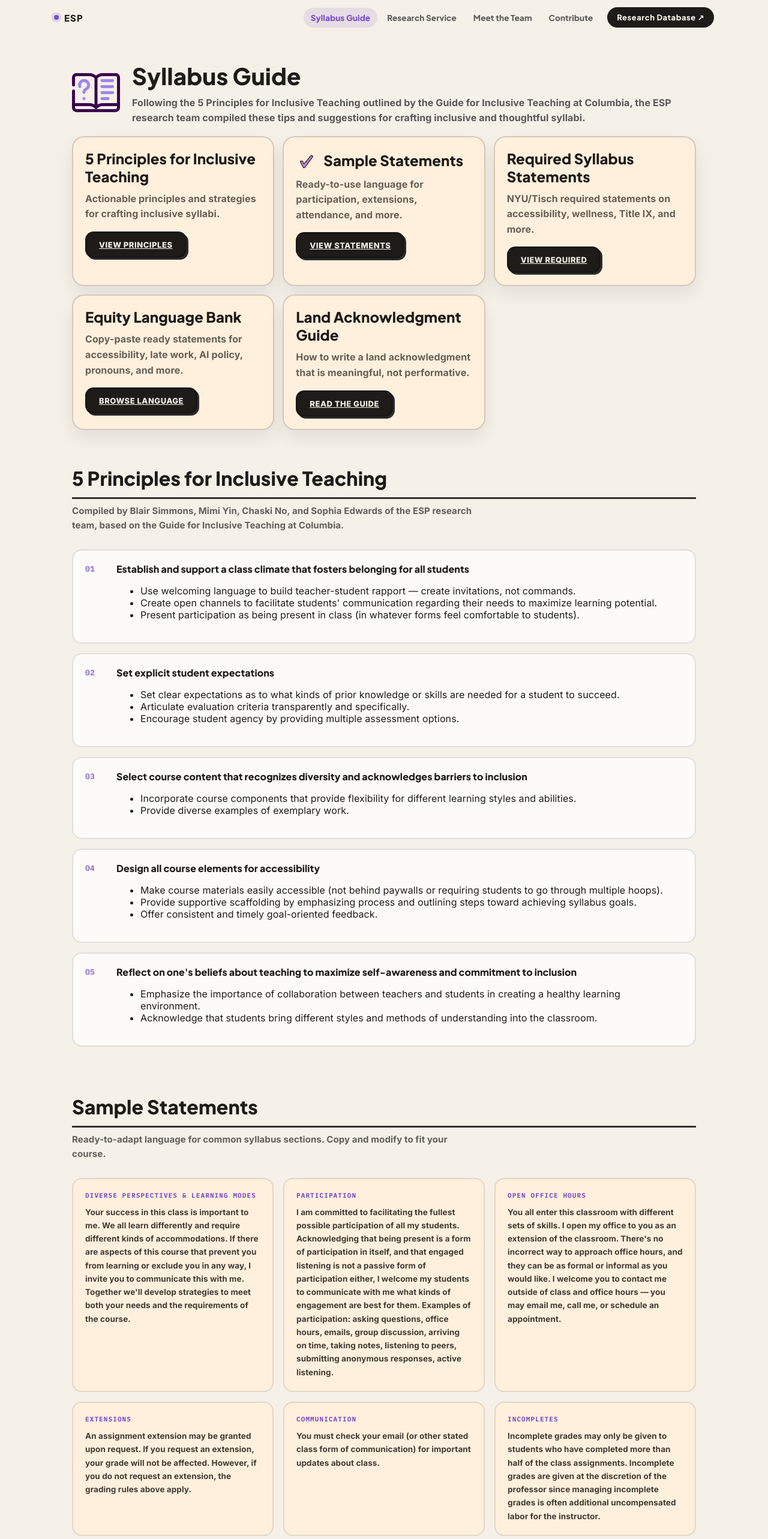
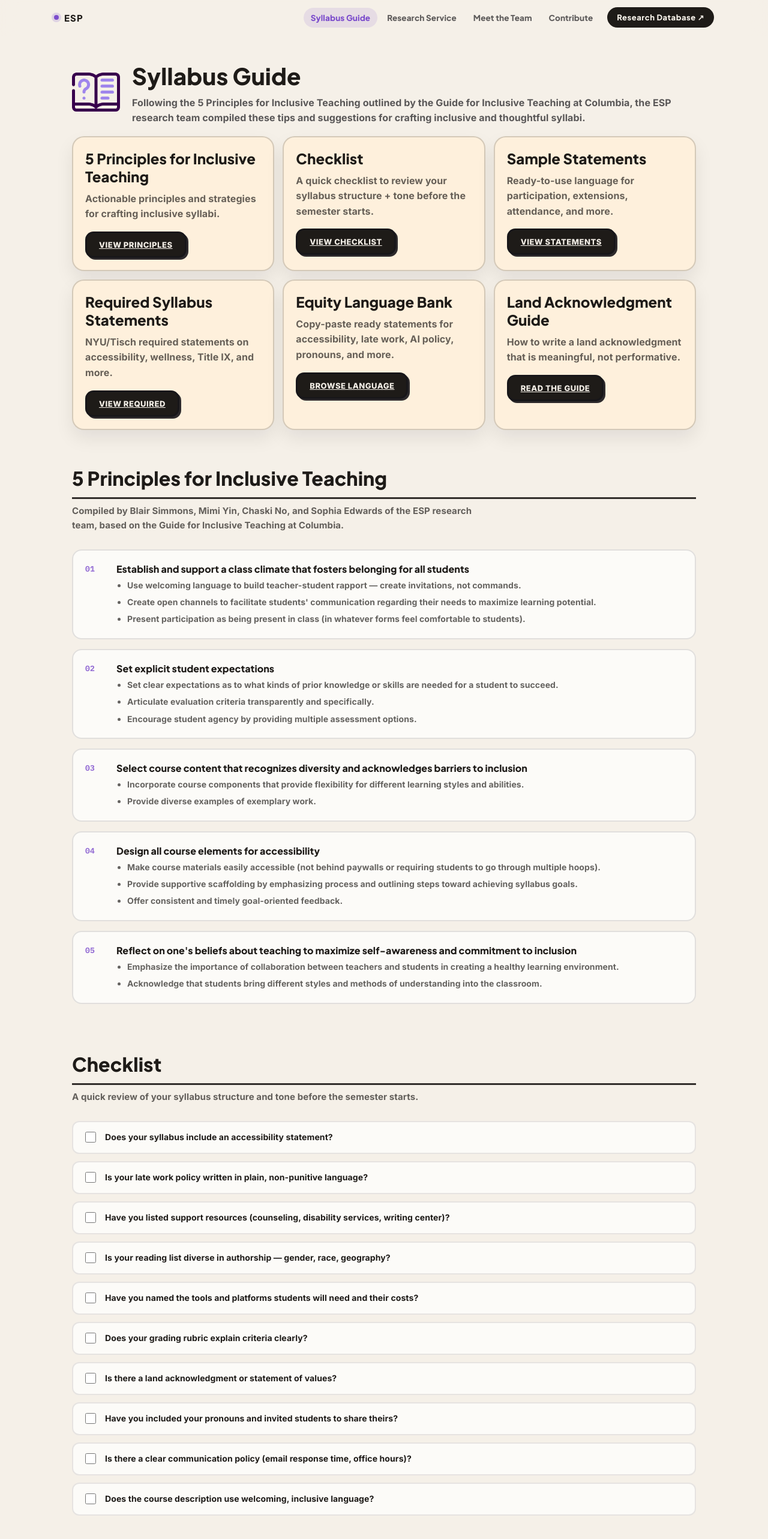
Before and after one commit to yafira/esp, a Next.js app: page /guide in a window 1280 px wide. Shown: the top 2566 px of the page at 60% size. Built offline with nearby package versions, Linux system fonts and the light colour scheme.

Commit message:
readded checklist

```diff
--- a/src/app/globals.css
+++ b/src/app/globals.css
@@ -2404,3 +2404,18 @@ h6,
     grid-template-columns: 1fr;
   }
 }
+
+.guide-principle-list {
+  margin: 6px 0 0;
+  padding-left: 18px;
+  display: flex;
+  flex-direction: column;
+  gap: 6px;
+}
+
+.guide-principle-list li {
+  font-size: 14px;
+  font-weight: 700;
+  line-height: 1.6;
+  color: var(--muted);
+}
--- a/src/app/guide/page.js
+++ b/src/app/guide/page.js
@@ -36,16 +36,17 @@ export default function GuidePage() {
           </a>
         </div>
         <div className="panel panel-cream">
-          <div className="panel-title-row">
-            <Image
-              src="/check.png"
-              alt=""
-              aria-hidden="true"
-              width={36}
-              height={36}
-            />
-            <h2>Sample Statements</h2>
-          </div>
+          <h2>Checklist</h2>
+          <p>
+            A quick checklist to review your syllabus structure + tone before
+            the semester starts.
+          </p>
+          <a className="button button-ink" href="#checklist">
+            View checklist
+          </a>
+        </div>
+        <div className="panel panel-cream">
+          <h2>Sample Statements</h2>
           <p>
             Ready-to-use language for participation, extensions, attendance, and
             more.
@@ -157,6 +158,34 @@ export default function GuidePage() {
                   </ul>
                 </div>
               </div>
+            ))}
+          </div>
+        </section>
+
+        {/* CHECKLIST */}
+        <section id="checklist" className="guide-section">
+          <h2 className="guide-section-title">Checklist</h2>
+          <p className="guide-section-intro">
+            A quick review of your syllabus structure and tone before the
+            semester starts.
+          </p>
+          <div className="guide-checklist">
+            {[
+              "Does your syllabus include an accessibility statement?",
+              "Is your late work policy written in plain, non-punitive language?",
+              "Have you listed support resources (counseling, disability services, writing center)?",
+              "Is your reading list diverse in authorship — gender, race, geography?",
+              "Have you named the tools and platforms students will need and their costs?",
+              "Does your grading rubric explain criteria clearly?",
+              "Is there a land acknowledgment or statement of values?",
+              "Have you included your pronouns and invited students to share theirs?",
+              "Is there a clear communication policy (email response time, office hours)?",
+              "Does the course description use welcoming, inclusive language?",
+            ].map((item, i) => (
+              <label key={i} className="guide-checklist-item">
+                <input type="checkbox" className="guide-checklist-check" />
+                <span>{item}</span>
+              </label>
             ))}
           </div>
         </section>
```
